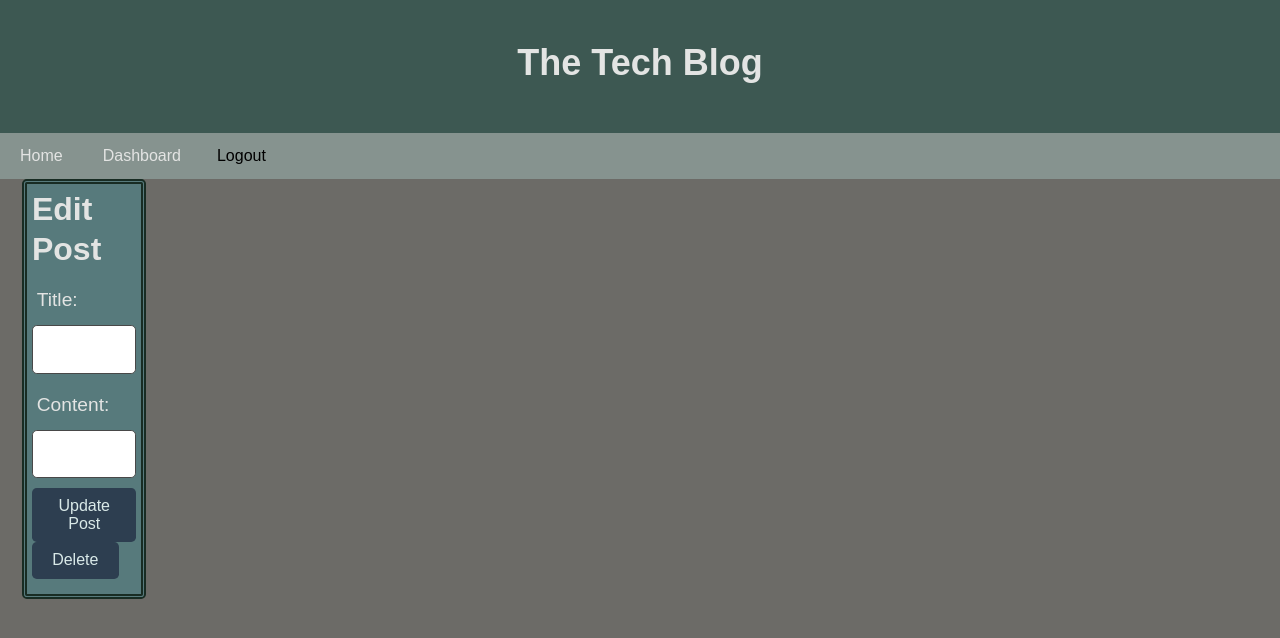
After one commit to srinithi19/Tech-Blog, a Node server app: page /dashboard/update/1 in a window 1280 px wide. The commit adds this page. Shown: the top 638 px of the page. Run offline with Node 20, Linux system fonts and the light colour scheme; a user stored in the database is signed in; some libraries are stand-ins or nearby versions.

Commit message:
view post

```diff
--- a/controllers/dashboard-routes.js
+++ b/controllers/dashboard-routes.js
@@ -92,7 +92,21 @@ router.get("/:user", withAuth, async (req, res) => {
       res.status(500).json(error);
     }
   });
-
+  router.get('/post/:id', withAuth, async (req, res) => {
+    try {
+      const postData = await Post.findByPk(req.params.id, {
+        include: [{ model: User }, { model: Comment, include: [User] }],
+      });
+      if (!postData) {
+        res.status(404).json({ message: 'No post with that id.' });
+        return;
+      }
+      const post = postData.get({ plain: true });
+      res.render('post', { post, loggedIn: req.session.loggedIn });
+    } catch (err) {
+      res.status(500).json(err);
+    }
+  });
 
   //Delete a post by its ID
   router.delete("/:id", async (req, res) => {
--- /dev/null
+++ b/views/edit-post.handlebars
@@ -0,0 +1,24 @@
+<div class="container justify-space-between-md w-100  display-flex">
+
+<div class="login-card" >
+    <h2 class="page-title">Edit Post</h2>
+    <form class="form editpost-form">
+      <div class="form-group">
+        <label for="editpost-title">Title:</label>
+        <input class="form-input" type="text" id="editpost-title" />
+      </div>
+      <div class="form-group">
+        <label for="editpost-content">Content:</label>
+        <input class="form-input" type="text" id="editpost-content"  />
+      </div>
+
+      <div class="form-group">
+        <button class="btn btn-primary"  id="update-post" type="submit">Update Post</button>
+         <button class="btn btn-primary"  id="delete-post" type="submit">Delete</button>
+      </div>
+    </form>
+
+  </div>
+
+  </div>
+ <script src="/js/edit-post.js"></script>
--- a/views/partials/userblog-details.handlebars
+++ b/views/partials/userblog-details.handlebars
@@ -1,6 +1,7 @@
 <section class="card">
-  <a href="/dashboard/update/{{id}}">
-    <header><span>
+  <a href="/dashboard/post/{{id}}">
+    <header>
+      <span>
       {{title}}</span>
       <span>{{format_date createdAt}}</span></header>
   </a>
```
Also changed, not shown: views/post.handlebars (added, +43 -0 lines).
